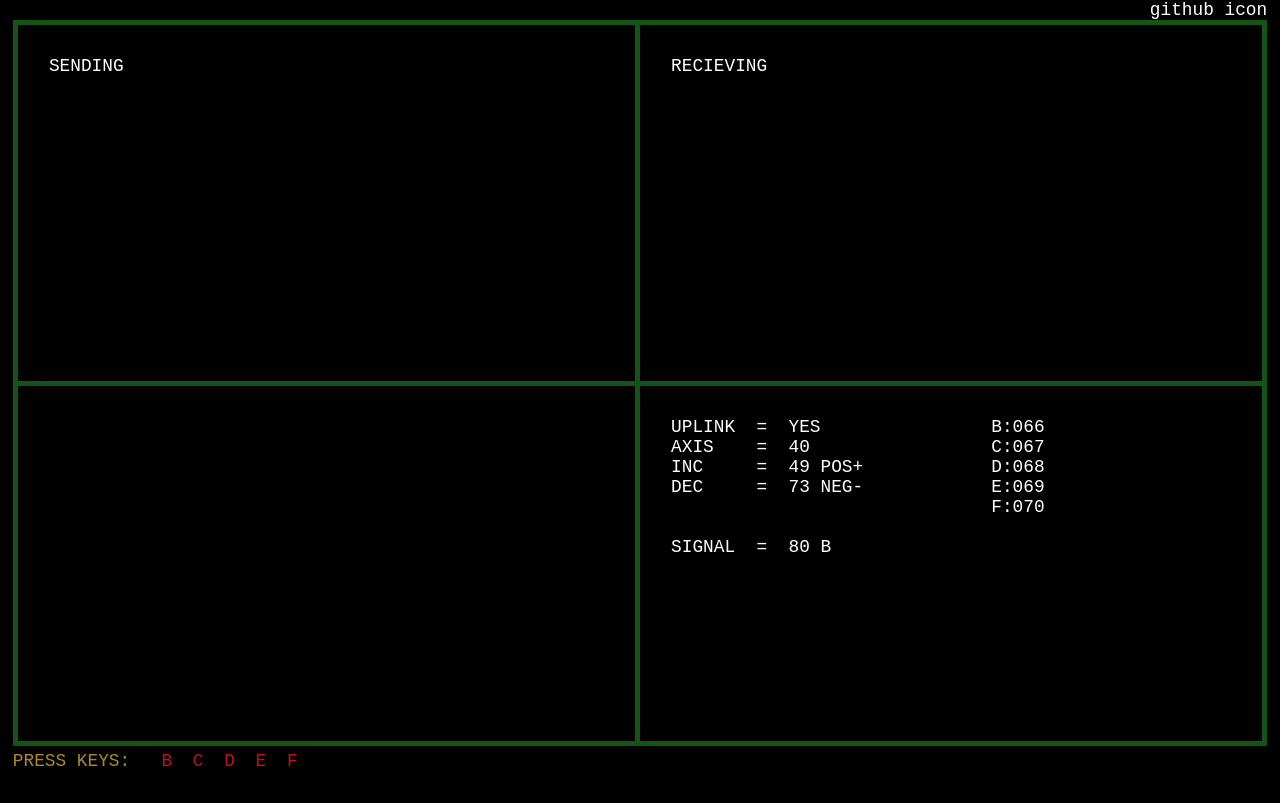
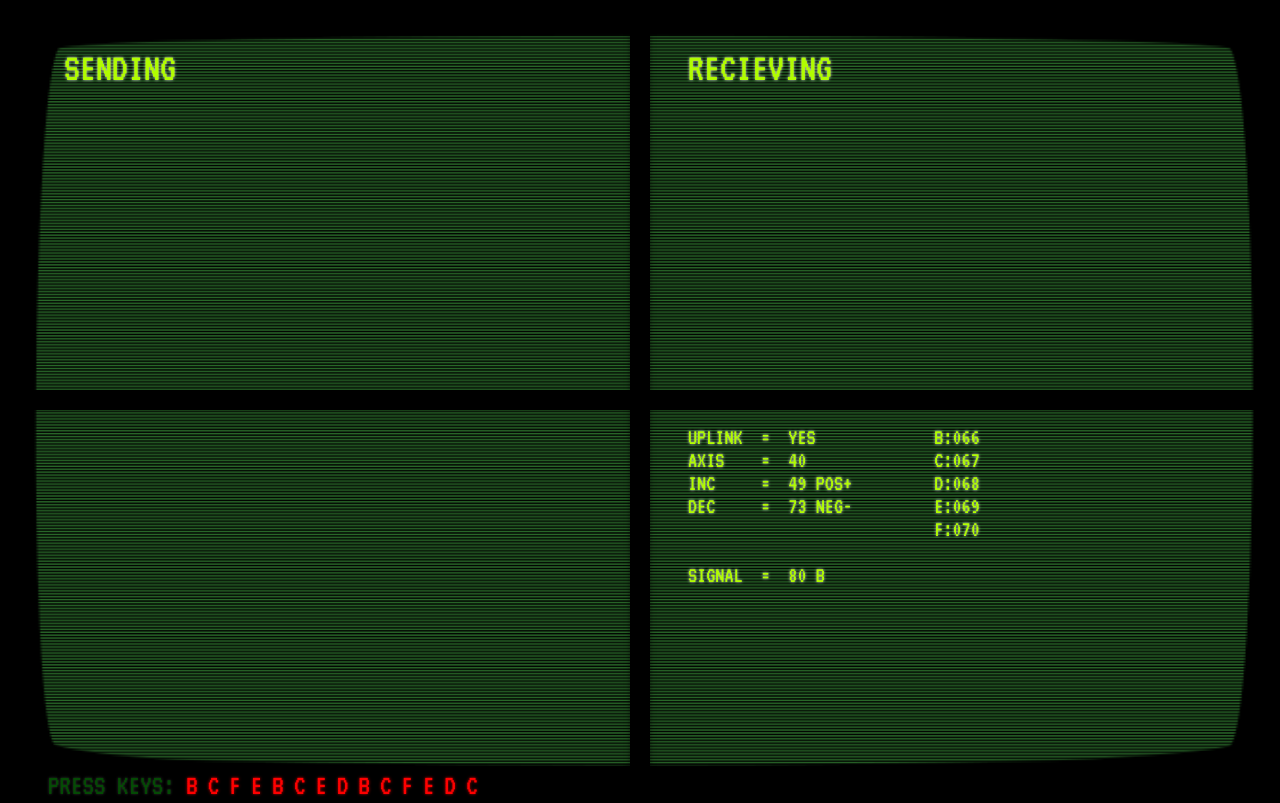
Before and after one commit to darshanCommits/Jadoo, a website: page index.html in a window 1280 px wide. Drawn offline with Linux system fonts and the light colour scheme.

Commit message:
layout completed

```diff
--- a/index.html
+++ b/index.html
@@ -5,16 +5,22 @@
     <meta http-equiv="X-UA-Compatible" content="IE=edge" />
     <meta name="viewport" content="width=device-width, initial-scale=1.0" />
     <title>Jadoo</title>
+  </head>
   <link rel="stylesheet" href="style.css" />
-  </head>
+
   <body>
+
     <header>github icon</header>
 
-    <main>
-      <div class="display d1">SENDING</div>
-      <div class="display d2">RECIEVING</div>
-      <div class="display d3"></div>
-      <div class="display d4">
+    <main id="container">
+
+      <section>SENDING</section>
+      <section>RECIEVING</section>
+      <div class="vertical-bar">
+
+      </div>
+      <section></section>
+      <section>
         <pre>
 UPLINK  =  YES
 AXIS    =  40
@@ -31,17 +37,26 @@ D:068
 E:069
 F:070
         </pre>
-      </div>
+      </section>
     </main>
 
     <footer>
-        <div>PRESS KEYS: &nbsp;</div>
+      <div>PRESS KEYS:&nbsp;</div>
       <div>
         <button>B</button>
         <button>C</button>
+        <button>F</button>
+        <button>E</button>
+        <button>B</button>
+        <button>C</button>
+        <button>E</button>
         <button>D</button>
+        <button>B</button>
+        <button>C</button>
+        <button>F</button>
         <button>E</button>
-            <button>F</button>
+        <button>D</button>
+        <button>C</button>
       </div>
     </footer>
   </body>
--- a/style.css
+++ b/style.css
@@ -1,98 +1,99 @@
+@import url("https://fonts.googleapis.com/css2?family=VT323&display=swap");
+
 :root {
-  /* colors */
-    --bg: rgba(0, 0, 0);
-    --green: rgba(0, 128, 0, 0.719);
-    --red: #fa0015;
-    --yellow: rgba(255, 190, 11, 0.719);
+  --bg: rgba(0, 83, 0, 0.829);
+  --fg: rgb(177, 253, 0);
+  --fg-shadow : rgb(177, 253, 0, 0.8);
+  --yellow: rgb(150, 167, 124);
+  --red: red;
 
-  /* sizes */
-  --font: clamp(8px, 1vw + 5px, 2vw);
+  --txt-shadow-clr: rgb(150, 167, 124);
 }
 
 * {
+  font-family: "VT323";
+  margin: 0;
   padding: 0;
-  margin: 0;
-  color: white;
-  font-family: monospace;
-  font-size: var(--font);
-
+  cursor: default;
 }
 
 body {
-  padding: 0 1%;
+  display: grid;
+  grid-template-rows: auto 1fr auto;
   height: 100vh;
-  -webkit-filter: saturate(0.7) blur(0.1px);
-          filter: saturate(0.7) blur(0.1px);
+  background-image: url("images/bezel.png"), url("images/scanlines.png");
+  background-size: 100% 100%;
+
   background-color: var(--bg);
-  overflow: hidden;
-
 }
 
-header {
-  text-align: right;
+#container {
+  display: grid;
+  grid-template-columns: repeat(2, 1fr);
+  grid-template-rows: repeat(2, 1fr);
+  min-height: 100%;
+  padding: 1rem;
 }
 
-main {
-  display: grid;
-  grid-template-columns: repeat(2, 1fr);
-  border: 5px solid var(--green);
+section {
+  color: rgb(177, 253, 0);
+  text-shadow: 0 0 3px rgba(255, 255, 255, 0.8);
+  max-width: 100%;
+  padding: 1rem 3rem 0;
 }
 
-.display {
-  height: calc(45vh - 2rem);
-  padding: 5%;
-  padding-bottom: 0;
+section:nth-child(-n + 2) {
+  border-bottom: 20px solid black;
+  font-size: 2.5rem;
 }
 
-.display:nth-child(odd) {
-  border-right: 5px solid var(--green);
+section:last-child {
+  display: flex;
+  font-size: calc(1vw + 10px);
 }
 
-.display:nth-child(-n + 2) {
-  border-bottom: 5px solid var(--green);
+.vertical-bar {
+  position: absolute;
+  top: 50%;
+  left: 50%;
+  transform: translate(-50%, -50%);
+  border-left: 20px solid black;
+  height: 100vh;
+  box-shadow: 0 0 5px rgba(0, 0, 0, 0.5);
+  z-index: -1;
 }
 
-.d4 {
-    display: flex;
-}
-
-.d4 pre:last-child {
-    text-align: right;
-}
-
-
-
-
-
-
-
-
-
 footer {
-    display: flex;
-    gap: 5px;
-    align-items: center;
+  padding: 0 3rem;
+  font-size: 1.8rem;
+  display: flex;
+  flex-direction: row;
 }
 
 footer div {
-    color: var(--yellow);
-    animation: color-change 1s ease infinite;
+  display: flex;
+  align-items: center;
+  gap: 10px;
+}
+
+footer div:first-child {
+  animation: color-change 2s infinite steps(5, end);
+  color: var(--yellow);
+  text-shadow: 0 0 3px rgba(60, 60, 60, 0.8);
+}
+
+footer button {
+  all: unset;
+  font-size: 1.8rem;
+  color: var(--red);
+  text-shadow: 0 0 3px rgba(255, 0, 0, 0.8);
 }
 
 @keyframes color-change {
-    0% {
-        color: var(--yellow);
-    }
-    50% {
-        color: var(--green);
-    }
-    100% {
-        color: var(--yellow);
-    }
+  0%, 20%, 100% {
+    color: var(--fg);
+  }
+  40%, 60%, 80% {
+    color: var(--bg);
+  }
 }
-
-footer button {
-    border: 5px solid var(--bg);
-    color: var(--red);
-    background: var(--bg);
-}
```
Also changed, not shown: index2.html (added, +175 -0 lines), images/bezel.png (added), images/scanlines.png (added). Lines whose indentation alone changed are shown as unchanged.
